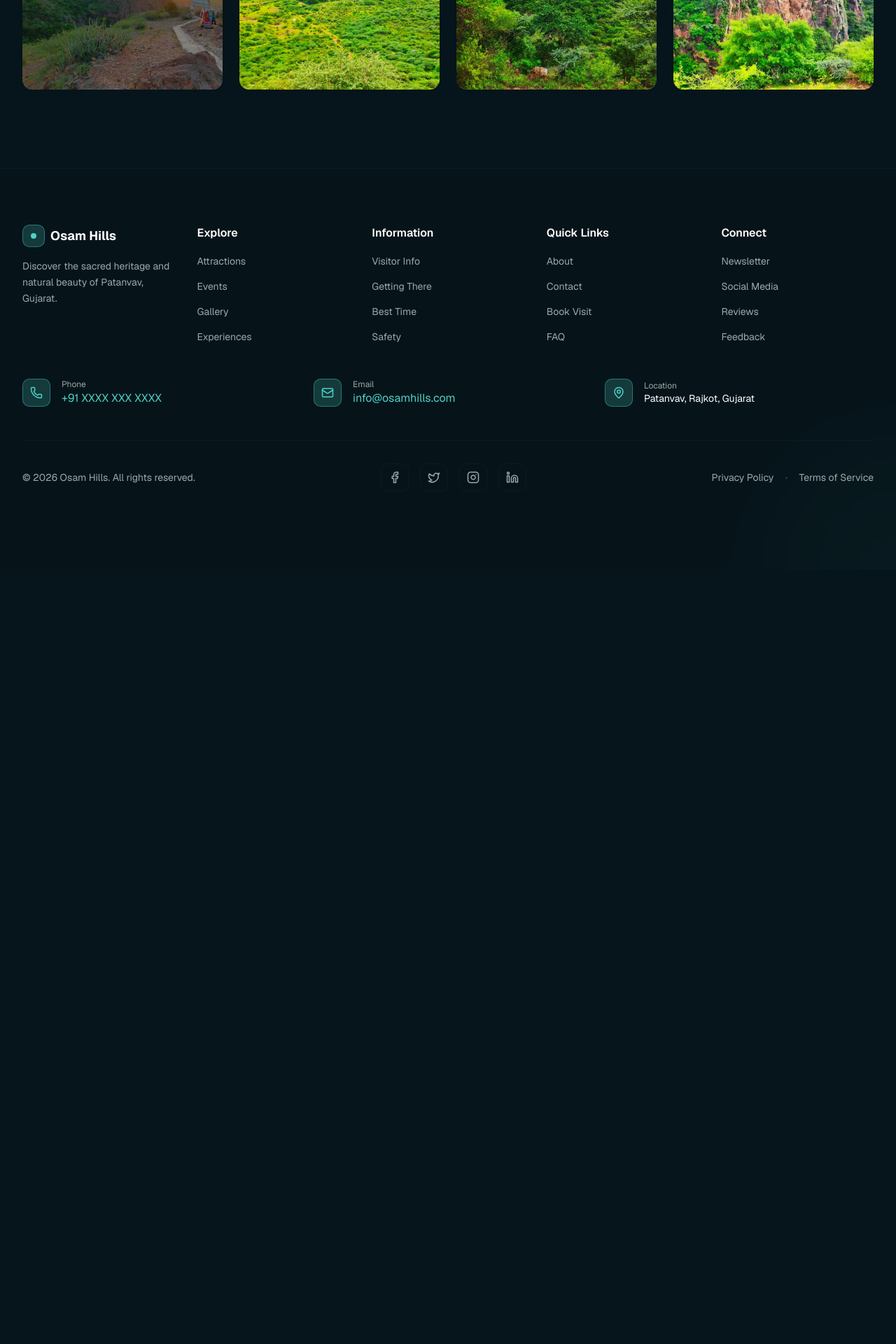
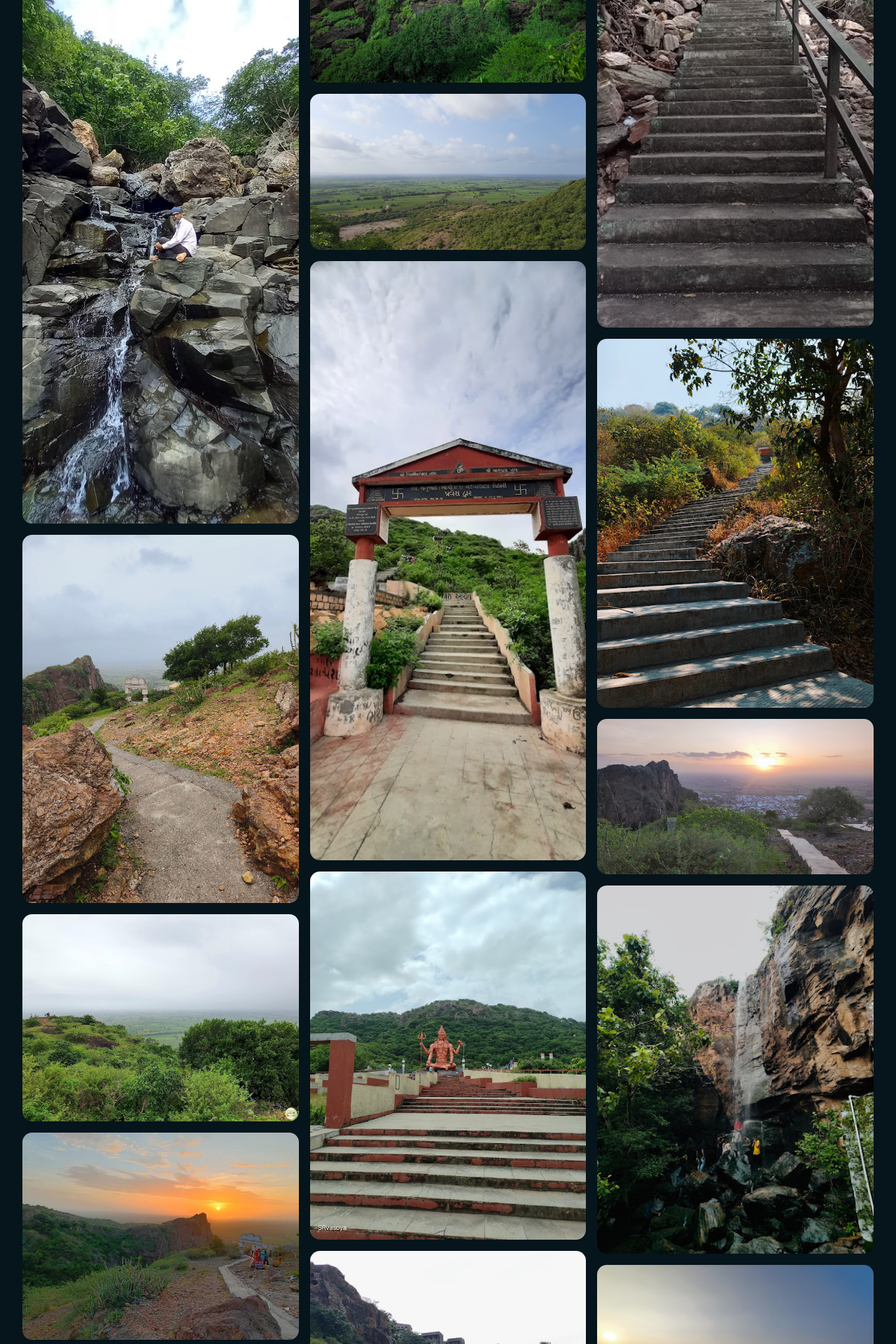
Before and after one commit to Akipatel44/OsamVista, a Next.js app: page /gallery in a window 1280 px wide. Shown: the part 880-2800 px from the top of the page at 70% size. Before the commit the page ends 1694 px from the top, so only its background shows below. Built offline with nearby package versions, Linux system fonts and the light colour scheme.

Commit message:
Update images in attractions, festival, temples, about, and gallery components for improved visual representation and consistency
Co-authored-by: Copilot <copilot@github.com>

```diff
--- a/app/attractions/page.tsx
+++ b/app/attractions/page.tsx
@@ -10,7 +10,7 @@ const attractions = [
   {
     title: 'Osam Hill Trek',
     description: 'Experience the thrilling trek up Osam Hill with winding stone steps and scenic viewpoints. The trail offers breathtaking panoramic views of the surrounding landscape and a sense of accomplishment at the hilltop.',
-    image: '/images/above_hill_straight_way.jpg',
+    image: '/images/stairs_between_nature.jpg',
     icon: Compass,
     duration: '1-2 hours',
     difficulty: 'Moderate',
@@ -18,7 +18,7 @@ const attractions = [
   {
     title: 'Matrimataji Lake',
     description: 'A serene natural water body at the foothills of Osam Hill. The lake is surrounded by lush greenery and is a perfect spot for peaceful contemplation and photography, especially during the monsoon season.',
-    image: '/images/slow_waterfalls.jpg',
+    image: '/images/tapkeshwar_waterfall.jpg',
     icon: Droplet,
     duration: 'Leisure Activity',
     difficulty: 'Easy',
@@ -26,7 +26,7 @@ const attractions = [
   {
     title: 'Bhim Ni Thali',
     description: 'A legendary natural rock formation believed to be a plate (thali) created by Bhima during the Mahabharata exile. The site offers stunning views and connects visitors to ancient mythology.',
-    image: '/images/hill_stones_greenery.jpg',
+    image: '/images/undiscover_caves.jpg',
     icon: Camera,
     duration: '30 minutes',
     difficulty: 'Easy',
@@ -34,7 +34,7 @@ const attractions = [
   {
     title: 'Osam Waterfall',
     description: 'During monsoon season, a beautiful waterfall appears on Mount Osam, creating a refreshing and picturesque spot. The cascading water through natural rock formations is a sight to behold.',
-    image: '/images/after_rain.jpg',
+    image: '/images/stairs_between_monsoon.jpg',
     icon: Droplet,
     duration: '45 minutes',
     difficulty: 'Moderate',
@@ -42,7 +42,7 @@ const attractions = [
   {
     title: 'Patanvav Village Experience',
     description: 'Explore the well-planned village of Patanvav with its traditional architecture and warm community. Experience authentic Gujarati culture and hospitality in this peaceful rural setting.',
-    image: '/images/greenary_ground.jpg',
+    image: '/images/farm_view_from_top_of_Hill.jpg',
     icon: Map,
     duration: 'Flexible',
     difficulty: 'Easy',
@@ -50,7 +50,7 @@ const attractions = [
   {
     title: 'Hilltop Panoramic Views',
     description: 'Reach the summit of Osam Hill to witness breathtaking 360-degree views of the surrounding hills, valleys, and the holy Aum-shaped landscape. Perfect for sunrise or sunset photography.',
-    image: '/images/from_above_view.jpg',
+    image: '/images/top_view.jpg',
     icon: Camera,
     duration: 'Best at dawn/dusk',
     difficulty: 'Moderate',
--- a/app/festival/page.tsx
+++ b/app/festival/page.tsx
@@ -94,7 +94,7 @@ export default function FestivalPage() {
             transition={{ duration: 0.8 }}
           >
             <Image
-              src="/images/sunset.jpg"
+              src="/images/sunset_from_above.jpg"
               alt="Lok-Mela Festival celebration with pilgrims"
               fill
               className="object-cover"
--- a/app/temples/page.tsx
+++ b/app/temples/page.tsx
@@ -8,7 +8,7 @@ import Image from 'next/image'
 const temples = [
   {
     name: 'Tapakeshwar Mahadeo Temple',
-    image: '/images/above_temple.jpg',
+    image: '/images/In_Ground_Big_Mahadev_Statue.jpg',
     deity: 'Lord Shiva',
     age: '104 Years Old',
     description: 'One of the most revered temples on Osam Hill, Tapakeshwar Mahadeo is dedicated to Lord Shiva and stands as a testament to centuries of devotion. Located at a scenic spot on the hilltop, this ancient temple attracts thousands of pilgrims annually.',
@@ -16,7 +16,7 @@ const temples = [
   },
   {
     name: 'Bhimnath Mahadeo Temple',
-    image: '/images/hill_stones_greenery2.jpg',
+    image: '/images/bhimnath_mahadev_temple.jpg',
     deity: 'Lord Shiva',
     age: 'Historic',
     description: 'Situated near the legendary Bhimkund (water pool believed to be created by Bhima), this temple holds deep mythological significance. It is believed that Bhima, one of the Pandavas, stayed near this sacred spring during the exile period.',
@@ -24,7 +24,7 @@ const temples = [
   },
   {
     name: 'Matrimataji Temple',
-    image: '/images/sunset.jpg',
+    image: '/images/MatriMatajiTemple.jpg',
     deity: 'Amba Devi',
     age: 'Very Old',
     description: 'The most prominent temple on Osam Hill, Matrimataji is dedicated to Amba Devi (Goddess Durga). This beautiful temple is the center of the annual Lok-Mela festival held on Shravan Amavashya, attracting huge crowds from across Gujarat and neighboring states.',
@@ -32,7 +32,7 @@ const temples = [
   },
   {
     name: 'Jain Temple Complex',
-    image: '/images/above_hill_straight_way.jpg',
+    image: '/images/HIll_Entry_Gate_2.jpg',
     deity: 'Tirthankaras',
     age: 'Historic',
     description: 'The hill hosts sacred Jain temples dedicated to Lord Shantinath and Lord Rushabhdeo. The Siddhchakra Jain Temple is notable for its unique circular design representing sacred geometry, making it a spiritual hub for Jain pilgrims.',
--- a/components/about.tsx
+++ b/components/about.tsx
@@ -81,7 +81,7 @@ export function About() {
           >
             <div className="relative h-96 rounded-2xl overflow-hidden border border-border/20">
               <Image
-                src="/images/above_temple.jpg"
+                src="/images/bhimnath_mahadev_temple.jpg"
                 alt="Ancient Indian temple architecture"
                 fill
                 className="object-cover"
--- a/components/attractions.tsx
+++ b/components/attractions.tsx
@@ -9,7 +9,7 @@ const attractions = [
     id: 1,
     title: 'Ancient Temples',
     description: 'Centuries-old temples showcasing Gujarati architecture and spiritual heritage.',
-    image: '/images/above_temple.jpg',
+    image: '/images/MatriMatajiTemple.jpg',
     category: 'Culture',
     visitors: '2.5K+',
     hours: '6 AM - 8 PM',
@@ -18,7 +18,7 @@ const attractions = [
     id: 2,
     title: 'Natural Springs',
     description: 'Pristine natural water springs surrounded by lush hills and vegetation.',
-    image: '/images/slow_waterfalls.jpg',
+    image: '/images/tapkeshwar_waterfall.jpg',
     category: 'Nature',
     visitors: '3K+',
     hours: '7 AM - 6 PM',
@@ -27,7 +27,7 @@ const attractions = [
     id: 3,
     title: 'Cultural Villages',
     description: 'Traditional villages preserving centuries of Gujarati culture and crafts.',
-    image: '/images/greenary_ground.jpg',
+    image: '/images/farm_view_from_top_of_Hill.jpg',
     category: 'Community',
     visitors: '1.8K+',
     hours: 'Daylight Hours',
@@ -36,7 +36,7 @@ const attractions = [
     id: 4,
     title: 'Scenic Viewpoint',
     description: 'Panoramic views of the surrounding landscape and valley vistas.',
-    image: '/images/from_above_view.jpg',
+    image: '/images/top_view.jpg',
     category: 'Landscape',
     visitors: '4K+',
     hours: '5 AM - 9 PM',
--- a/components/gallery.tsx
+++ b/components/gallery.tsx
@@ -1,6 +1,6 @@
 'use client'
 
-import { motion } from 'framer-motion'
+import { motion, AnimatePresence } from 'framer-motion'
 import { useState } from 'react'
 import Image from 'next/image'
 import { Download, X } from 'lucide-react'
@@ -21,22 +21,92 @@ const galleryImages: GalleryImage[] = [
   { id: 6, src: '/images/greenary_ground.jpg', category: 'Nature', title: 'Green Valley' },
   { id: 7, src: '/images/hill_stones_greenery.jpg', category: 'Culture', title: 'Stone Steps' },
   { id: 8, src: '/images/hill_stones_greenery2.jpg', category: 'Temples', title: 'Sacred Stones' },
+  { id: 9, src: '/images/after_rain_view.jpg', category: 'Nature', title: 'After Monsoon' },
+  { id: 10, src: '/images/bhimnath_mahadev_temple.jpg', category: 'Temples', title: 'Bhimnath Temple' },
+  { id: 11, src: '/images/farm_view_from_top_of_Hill.jpg', category: 'Landscape', title: 'Farm Valley View' },
+  { id: 12, src: '/images/HIll_Entry_Gate_2.jpg', category: 'Architecture', title: 'Hill Entry Gate' },
+  { id: 13, src: '/images/In_Ground_Big_Mahadev_Statue.jpg', category: 'Culture', title: 'Mahadev Statue' },
+  { id: 14, src: '/images/MatriMatajiTemple.jpg', category: 'Temples', title: 'Matrimataji Temple' },
+  { id: 15, src: '/images/stairs_between_monsoon.jpg', category: 'Architecture', title: 'Monsoon Stairs' },
+  { id: 16, src: '/images/stairs_between_nature.jpg', category: 'Nature', title: 'Nature Stairs' },
+  { id: 17, src: '/images/stairs_between_nature1.jpg', category: 'Nature', title: 'Nature Trail Steps' },
+  { id: 18, src: '/images/summer_view.jpg', category: 'Landscape', title: 'Summer Vista' },
+  { id: 19, src: '/images/sunset_from_above.jpg', category: 'Festivals', title: 'Sunset Peak' },
+  { id: 20, src: '/images/tapkeshwar_waterfall.jpg', category: 'Nature', title: 'Tapkeshwar Waterfall' },
+  { id: 21, src: '/images/top_view.jpg', category: 'Landscape', title: 'Hilltop Panorama' },
+  { id: 22, src: '/images/undiscover_caves.jpg', category: 'Culture', title: 'Undiscovered Caves' },
+  { id: 23, src: '/images/winter_view.jpg', category: 'Landscape', title: 'Winter Landscape' },
+  { id: 24, src: '/images/after_rain.jpg', category: 'Nature', title: 'Post-Rain Fresh' },
 ]
 
 const categories = ['All', 'Temples', 'Nature', 'Architecture', 'Landscape', 'Festivals', 'Culture']
 
+// Lightbox Component
+function Lightbox({ image, isOpen, onClose }: { image: GalleryImage | null; isOpen: boolean; onClose: () => void }) {
+  const getDownloadName = (img: GalleryImage) => {
+    const slug = img.title.toLowerCase().replace(/[^a-z0-9]+/g, '-')
+    return `osam-hills-${slug}.jpg`
+  }
+
+  return (
+    <AnimatePresence>
+      {isOpen && image && (
+        <motion.div
+          initial={{ opacity: 0 }}
+          animate={{ opacity: 1 }}
+          exit={{ opacity: 0 }}
+          transition={{ duration: 0.3 }}
+          className="fixed inset-0 z-[60] flex items-center justify-center bg-black/90 p-4"
+          onClick={onClose}
+        >
+          <motion.div
+            initial={{ scale: 0.8, opacity: 0 }}
+            animate={{ scale: 1, opacity: 1 }}
+            exit={{ scale: 0.8, opacity: 0 }}
+            transition={{ duration: 0.3 }}
+            className="relative max-h-[90vh] max-w-[90vw]"
+            onClick={(e) => e.stopPropagation()}
+          >
+            <Image
+              src={image.src}
+              alt={image.title}
+              width={1200}
+              height={800}
+              className="max-h-[85vh] w-auto rounded-lg object-contain"
+            />
+            <button
+              onClick={onClose}
+              className="absolute -right-2 -top-2 flex h-10 w-10 items-center justify-center rounded-full bg-accent text-background shadow-lg hover:bg-accent/90 transition-colors"
+              aria-label="Close lightbox"
+            >
+              <X size={20} />
+            </button>
+            <div className="mt-4 text-center">
+              <p className="text-lg font-semibold text-white">{image.title}</p>
+              <p className="text-sm text-accent mb-4">{image.category}</p>
+              <a
+                href={image.src}
+                download={getDownloadName(image)}
+                className="inline-flex items-center gap-2 px-4 py-2 bg-accent text-background rounded-lg font-medium hover:bg-accent/90 transition-colors"
+              >
+                <Download size={18} />
+                Download Original
+              </a>
+            </div>
+          </motion.div>
+        </motion.div>
+      )}
+    </AnimatePresence>
+  )
+}
+
 export function Gallery() {
   const [selectedCategory, setSelectedCategory] = useState('All')
-  const [selectedImage, setSelectedImage] = useState<GalleryImage | null>(null)
+  const [lightboxImage, setLightboxImage] = useState<GalleryImage | null>(null)
 
   const filteredImages = selectedCategory === 'All'
     ? galleryImages
     : galleryImages.filter(img => img.category === selectedCategory)
-
-  const getDownloadName = (image: GalleryImage) => {
-    const slug = image.title.toLowerCase().replace(/[^a-z0-9]+/g, '-')
-    return `osam-hills-${slug}.jpg`
-  }
 
   return (
     <section id="gallery" className="relative py-20 sm:py-28 px-4 sm:px-6 lg:px-8 bg-background overflow-hidden">
@@ -90,101 +160,49 @@ export function Gallery() {
           ))}
         </motion.div>
 
-        {/* Image Grid */}
-        <motion.div
-          className="grid grid-cols-1 sm:grid-cols-2 lg:grid-cols-4 gap-6"
-          layout
-        >
+        {/* Masonry Gallery Grid */}
+        <div className="columns-1 gap-4 sm:columns-2 lg:columns-3">
           {filteredImages.map((image, index) => (
             <motion.div
-              key={image.id}
-              layout
-              initial={{ opacity: 0, scale: 0.8 }}
+              key={`${image.id}-${selectedCategory}`}
+              initial={{ opacity: 0, scale: 0.9 }}
               animate={{ opacity: 1, scale: 1 }}
-              exit={{ opacity: 0, scale: 0.8 }}
               transition={{ duration: 0.4, delay: index * 0.05 }}
-              className="group relative h-64 rounded-xl overflow-hidden cursor-pointer"
-              onClick={() => setSelectedImage(image)}
+              className="group relative mb-4 cursor-pointer break-inside-avoid overflow-hidden rounded-xl"
+              onClick={() => setLightboxImage(image)}
             >
               <Image
                 src={image.src}
-                alt={`Gallery ${image.id}`}
-                fill
-                className="object-cover"
+                alt={image.title}
+                width={600}
+                height={400 + (index % 3) * 100}
+                className="w-full object-cover transition-transform duration-500 group-hover:scale-110"
+                sizes="(max-width: 640px) 100vw, (max-width: 1024px) 50vw, 33vw"
               />
 
-              {/* Overlay */}
-              <motion.div
-                className="absolute inset-0 bg-gradient-to-t from-background/80 via-transparent to-transparent opacity-0 group-hover:opacity-100 transition-opacity duration-300 flex items-end justify-between p-4"
-                initial={{ opacity: 0 }}
-                whileHover={{ opacity: 1 }}
-              >
-                <div>
-                  <p className="text-white font-semibold">{image.title}</p>
-                  <p className="text-muted text-sm">Click to preview</p>
+              {/* Gradient Overlay on Hover */}
+              <div className="absolute inset-0 flex items-end bg-gradient-to-t from-black/60 via-transparent to-transparent opacity-0 transition-opacity group-hover:opacity-100 duration-300">
+                <div className="p-4 w-full">
+                  <p className="text-sm font-medium text-white">{image.title}</p>
+                  <p className="text-xs text-accent">{image.category}</p>
                 </div>
+              </div>
 
-                <a
-                  href={image.src}
-                  download={getDownloadName(image)}
-                  onClick={(event) => event.stopPropagation()}
-                  className="inline-flex items-center gap-2 rounded-full bg-accent px-3 py-2 text-xs font-semibold text-background hover:bg-accent/90 transition-colors"
-                  aria-label={`Download ${image.title}`}
-                >
-                  <Download size={14} />
-                  Download
-                </a>
-              </motion.div>
-
-              {/* Border on Hover */}
-              <motion.div
-                className="absolute inset-0 border-2 border-accent opacity-0 group-hover:opacity-100 transition-opacity duration-300 rounded-xl"
-              />
+              {/* Zoom Icon on Hover */}
+              <div className="absolute inset-0 flex items-center justify-center opacity-0 transition-opacity group-hover:opacity-100 duration-300">
+                <div className="rounded-full bg-white/20 p-3 backdrop-blur-sm">
+                  <svg className="h-6 w-6 text-white" fill="none" viewBox="0 0 24 24" stroke="currentColor">
+                    <path strokeLinecap="round" strokeLinejoin="round" strokeWidth={2} d="M21 21l-6-6m2-5a7 7 0 11-14 0 7 7 0 0114 0zM10 7v3m0 0v3m0-3h3m-3 0H7" />
+                  </svg>
+                </div>
+              </div>
             </motion.div>
           ))}
-        </motion.div>
+        </div>
       </div>
 
       {/* Lightbox Modal */}
-      {selectedImage && (
-        <motion.div
-          className="fixed inset-0 z-50 flex items-center justify-center p-4 bg-background/90 backdrop-blur-sm"
-          initial={{ opacity: 0 }}
-          animate={{ opacity: 1 }}
-          onClick={() => setSelectedImage(null)}
-        >
-          <motion.div
-            className="relative max-w-4xl w-full aspect-video rounded-xl overflow-hidden"
-            initial={{ scale: 0.9, opacity: 0 }}
-            animate={{ scale: 1, opacity: 1 }}
-            transition={{ duration: 0.3 }}
-            onClick={(e) => e.stopPropagation()}
-          >
-            <Image
-              src={selectedImage.src}
-              alt="Gallery full view"
-              fill
-              className="object-cover"
-            />
-
-            {/* Close Button */}
-            <motion.button
-              className="absolute top-4 right-4 p-2 rounded-full bg-background/80 hover:bg-background text-white transition-colors"
-              whileHover={{ scale: 1.1 }}
-              whileTap={{ scale: 0.9 }}
-              onClick={() => setSelectedImage(null)}
-            >
-              <X size={24} />
-            </motion.button>
-
-            {/* Image Info */}
-            <div className="absolute bottom-0 left-0 right-0 p-6 bg-gradient-to-t from-background to-transparent">
-              <p className="text-accent font-semibold">{selectedImage.title}</p>
-              <p className="text-muted text-sm">{selectedImage.category}</p>
-            </div>
-          </motion.div>
-        </motion.div>
-      )}
+      <Lightbox image={lightboxImage} isOpen={!!lightboxImage} onClose={() => setLightboxImage(null)} />
     </section>
   )
 }
```
